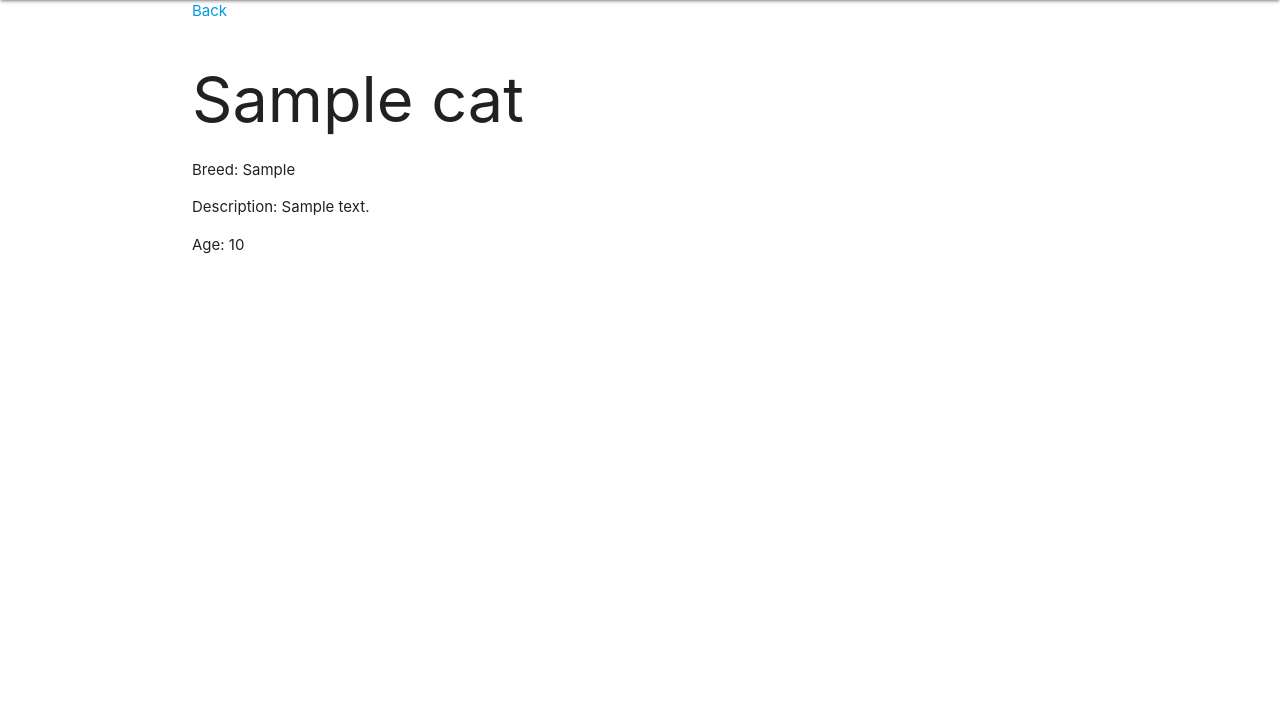
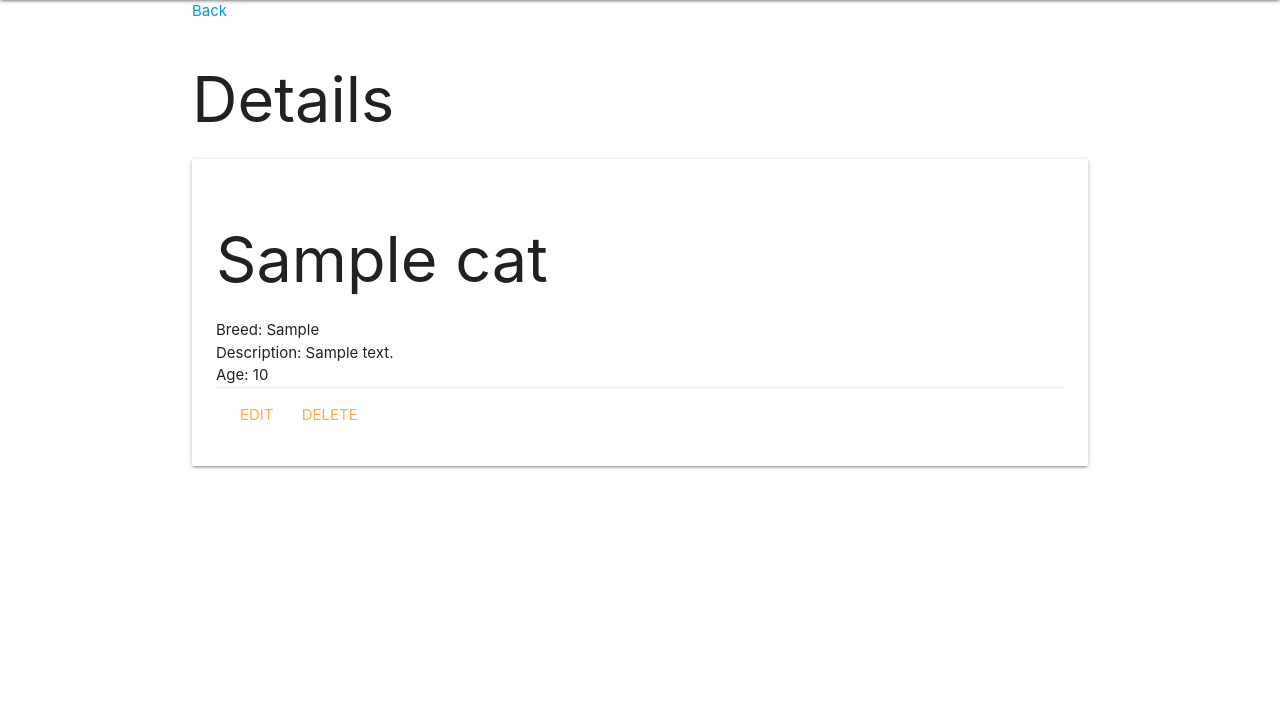
Before and after one commit to jcoop32/catcollector, a Django app: page /cats/1/ in a window 1280 px wide. Shown: the part 64-770 px from the top of the page. Run offline with Django 4.2, Linux system fonts and the light colour scheme; tables that the repository leaves empty hold one stand-in row (values such as "Sample post").

Commit message:
update and delete cats

```diff
--- a/main_app/templates/cats/cat_details.html
+++ b/main_app/templates/cats/cat_details.html
@@ -1,5 +1,8 @@
 {% extends 'base.html' %} {% block content %}
 <a href="{% url 'cats' %}">Back</a>
+<h1>Details</h1>
+<div class="card">
+  <div class="card-content">
     <h1>{{ cat.name }}</h1>
     <p>Breed: {{ cat.breed }}</p>
     <p>Description: {{ cat.description }}</p>
@@ -8,4 +11,10 @@
     {% else %}
     <p>Age: Kitten</p>
     {% endif %}
+    <div class="card-action">
+      <a href="{% url 'cat_update' cat.id %}">Edit</a>
+      <a href="{% url 'cat_delete' cat.id %}">Delete</a>
+    </div>
+  </div>
+</div>
 {% endblock %}
--- a/main_app/urls.py
+++ b/main_app/urls.py
@@ -7,5 +7,8 @@ urlpatterns = [
     path('about/', views.about, name='about'),
     path('cats/', views.cats_list, name='cats'),
     path('cats/<int:cat_id>/', views.cat_details, name='details'),
-    path('cats/create', views.CatCreate.as_view(), name='cat_create')
+    path('cats/create', views.CatCreate.as_view(), name='cat_create'),
+    path('cats/<int:pk>/update/', views.CatUpdate.as_view(), name='cat_update'),
+    path('cats/<int:pk>/delete/', views.CatDelete.as_view(), name='cat_delete'),
+
 ]
--- a/main_app/views.py
+++ b/main_app/views.py
@@ -1,5 +1,5 @@
 from django.shortcuts import render
-from django.views.generic.edit import CreateView
+from django.views.generic.edit import CreateView, DeleteView, UpdateView
 from .models import Cat
 
 # Create your views here.
@@ -23,3 +23,12 @@ def cat_details(request, cat_id):
 class CatCreate(CreateView):
     model = Cat
     fields = '__all__'
+
+class CatUpdate(UpdateView):
+    model = Cat
+    # selects specific fields from model
+    fields = ['breed', 'description', 'age']
+
+class CatDelete(DeleteView):
+    model = Cat
+    success_url = '/cats'
```
Also changed, not shown: main_app/templates/main_app/cat_confirm_delete.html (added, +14 -0 lines), main_app/templates/main_app/cat_form.html (+6 -3 lines). Lines whose indentation alone changed are shown as unchanged.
